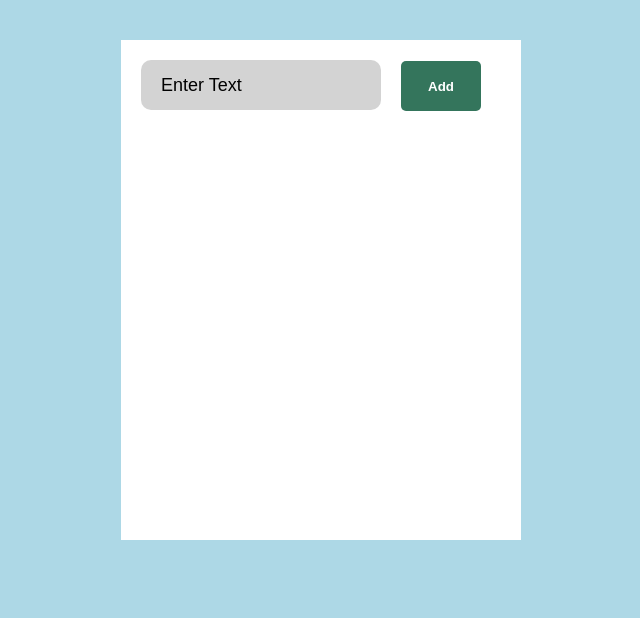
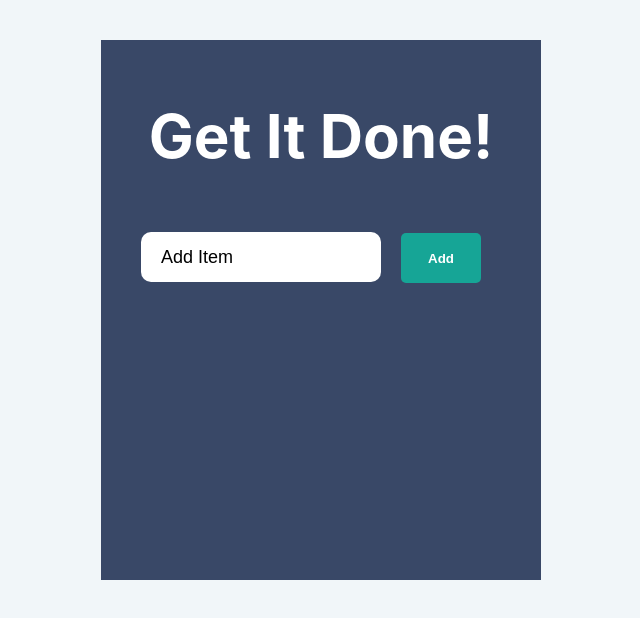
Before and after one commit to aeesley/react-todo-list-app, a React (Create React App) app in the folder todo_list_app/: page / in a window 1280 px wide. Shown: the top 618 px of the page, without its empty margins (319-959 px from the left). Built offline with nearby package versions, Linux system fonts and the light colour scheme.

Commit message:
added css styling to the app

```diff
--- a/todo_list_app/package.json
+++ b/todo_list_app/package.json
@@ -2,6 +2,7 @@
   "name": "todo_list_app",
   "version": "0.1.0",
   "private": true,
+  "homepage": "https://github.com/aeesley/react-todo-list-app",
   "dependencies": {
     "@fortawesome/fontawesome-svg-core": "^1.2.32",
     "@fortawesome/free-solid-svg-icons": "^5.15.1",
@@ -17,6 +18,8 @@
   },
   "scripts": {
     "start": "react-scripts start",
+    "predeploy": "npm run build",
+    "deploy": "gh-pages -d build",
     "build": "react-scripts build",
     "test": "react-scripts test",
     "eject": "react-scripts eject"
@@ -38,5 +41,8 @@
       "last 1 firefox version",
       "last 1 safari version"
     ]
+  },
+  "devDependencies": {
+    "gh-pages": "^3.1.0"
   }
 }
--- a/todo_list_app/public/index.html
+++ b/todo_list_app/public/index.html
@@ -24,6 +24,7 @@
       work correctly both with client-side routing and a non-root public URL.
       Learn how to configure a non-root public URL by running `npm run build`.
     -->
+    <!-- <link rel="stylesheet" href="https://stackpath.bootstrapcdn.com/bootstrap/4.3.1/css/bootstrap.min.css" integrity="sha384-ggOyR0iXCbMQv3Xipma34MD+dH/1fQ784/j6cY/iJTQUOhcWr7x9JvoRxT2MZw1T" crossorigin="anonymous"> -->
     <title>React App</title>
   </head>
   <body>
--- a/todo_list_app/src/App.css
+++ b/todo_list_app/src/App.css
@@ -1,14 +1,15 @@
 body{
-  background-color: lightblue;
+  background-color: #f1f6f9;
 }
 .App{
-  background-color: white;
+  background-color: #394867;
   min-height: 500px;
   width: 400px;
   margin: 40px auto;
+  padding: 20px;
 }
 #todo-form input{
-  background-color: lightgray;
+  background-color: white;
   border: 0;
   width: 200px;
   height: 50px;
@@ -16,7 +17,14 @@ body{
   margin: 20px;
   font-size: 18px;
   border-radius: 10px;
+  color: black;
+}
+
+h1{
   color: white;
+  font-size: 60px;
+  text-align: center;
+  margin-top: 40px;
 }
 
 #todo-form input::placeholder{
@@ -32,7 +40,7 @@ body{
   width: 80px;
   border-radius: 5px;
   border: 0;
-  background-color: rgb(52, 117, 92);
+  background-color: #16a596;
   cursor: pointer;
   font-weight: bolder;
   color: white;
--- a/todo_list_app/src/App.js
+++ b/todo_list_app/src/App.js
@@ -59,7 +59,8 @@ class App extends React.Component{
           <div className="App">
             <header>
               <form id="todo-form" onSubmit={this.addItem}>
-            <input type="text" placeholder="Enter Text"
+                <h1>Get It Done!</h1>
+                <input type="text" placeholder="Add Item"
                 value={this.state.currentItem.text}
                 onChange={this.handleInput}/>
                 <button type="submit">Add</button>
--- a/todo_list_app/src/ListItems.css
+++ b/todo_list_app/src/ListItems.css
@@ -1,7 +1,7 @@
 .list{
     color: black;
     width: 300px;
-    background-color: pink;
+    background-color:#9ba4b4;
     height: 50px;
     margin: 20px auto;
     border-radius: 5px;
@@ -26,7 +26,7 @@
 .list p input{
     background-color: transparent;
     border: 0;
-    color: white;
+    color: black;
     font-size: 18px;
 }
 
```
Also changed, not shown: 1 other file (tests, documents, lock files or other folders). Lines whose indentation alone changed are shown as unchanged.
